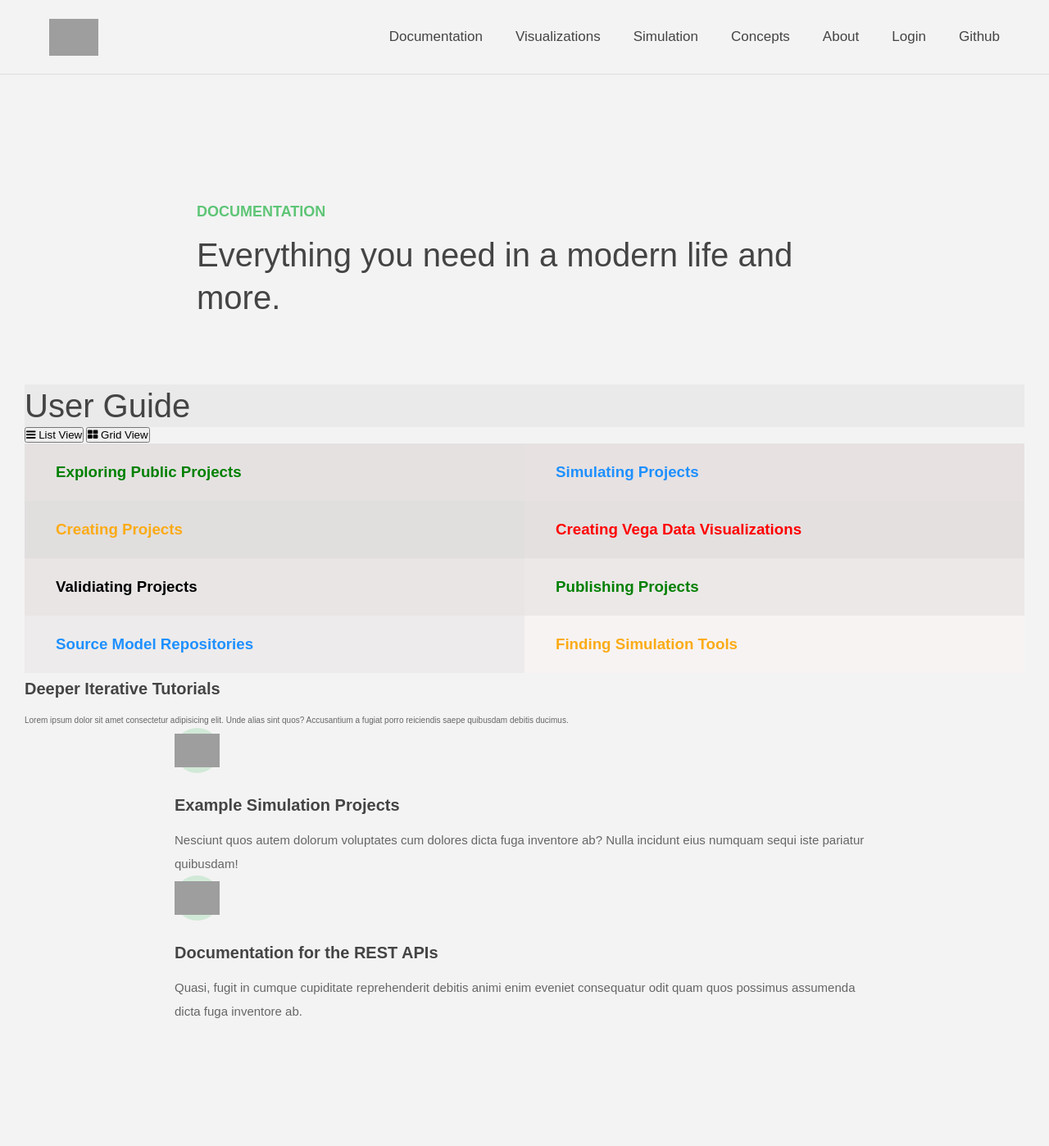
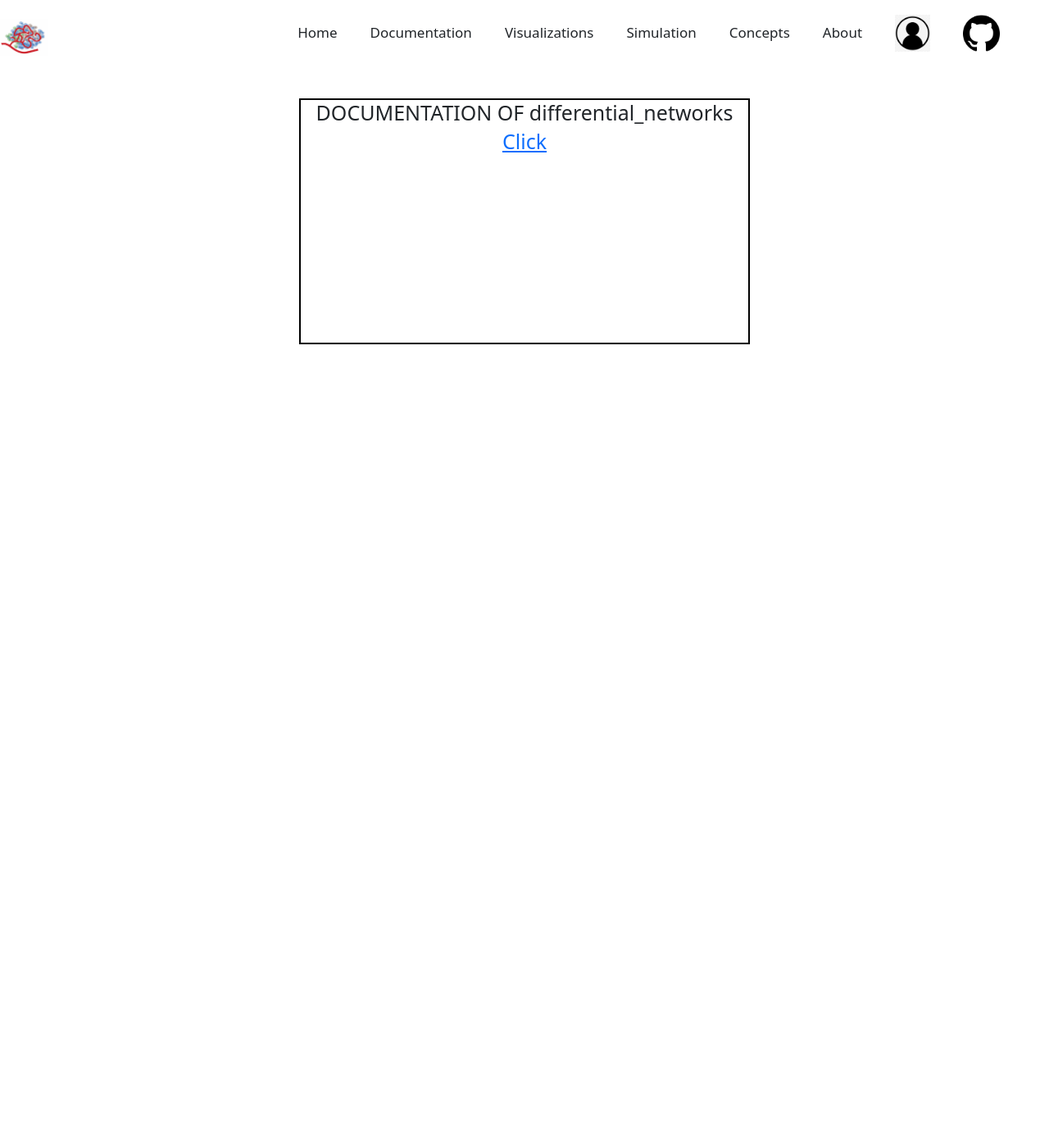
Before and after one commit to souraOP/IISC, a Django app: page /documentation in a window 1280 px wide. Shown: the whole page at 82% size. After the commit the page ends 420 px from the top, so only its background shows below. Run offline with Django 4.2, Linux system fonts and the light colour scheme; grey boxes are pictures that could not be loaded.

Commit message:
Add files via upload

```diff
--- a/templates/documentation.html
+++ b/templates/documentation.html
@@ -4,28 +4,33 @@
 
 <head>
     <nav class="nav">
-        <img src="Pics/logo.png" alt="Bankist logo" class="nav__logo" id="logo" />
+        <img src="{%static 'images/logo.png'%}" alt="Bankist logo" class="nav__logo" id="logo" />
         <ul class="nav__links">
             <li class="nav__item">
-                <a class="nav__link" href="{% url 'documentation' %}">Documentation</a>
+                <a class="nav__link" href="index.html">Home</a>
             </li>
             <li class="nav__item">
-                <a class="nav__link" href="{% url 'visualization' %}">Visualizations</a>
+                <a class="nav__link" href="documentation.html">Documentation</a>
             </li>
             <li class="nav__item">
-                <a class="nav__link" href="{% url 'simulation' %}">Simulation</a>
+                <a class="nav__link" href="visualization.html">Visualizations</a>
+            </li>
+            <li class="nav__item">
+                <a class="nav__link" href="simulation.html">Simulation</a>
             </li>
             <li class="nav__item">
                 <a class="nav__link" href="#section--4">Concepts</a>
             </li>
             <li class="nav__item">
-                <a class="nav__link" href="{% url 'about' %}">About</a>
+                <a class="nav__link" href="about.html">About</a>
             </li>
             <li class="nav__item">
-                <a class="nav__link" href="{% url 'login' %}">Login</a>
+                <a href="login.html"><img src="{%static 'images/login_logo.png'%}" alt="Login logo" class="nav__logo" id="logo" /></a>
+                <!-- <a class="nav__link" href="login.html">Login</a> -->
             </li>
             <li class="nav__item">
-                <a class="nav__link" href="https://github.com/DeepaMahm/differential_networks">Github</a>
+                <a href="https://github.com/DeepaMahm/differential_networks"><img src="{%static 'images/github_logo.png'%}" alt="Github logo" class="nav__logo" id="logo" /></a>
+                <!-- <a class="nav__link" href="https://github.com/DeepaMahm/differential_networks">Github</a> -->
             </li>
         </ul>
     </nav>
@@ -37,137 +42,41 @@
     </title>
     <link rel="stylesheet" href="{% static 'css/style.css' %}">
     <script src="{%static 'js/script.js'%}"></script>
+    <link href="https://cdn.jsdelivr.net/npm/bootstrap@5.0.2/dist/css/bootstrap.min.css" rel="stylesheet">
+    <script src="https://cdn.jsdelivr.net/npm/bootstrap@5.0.2/dist/js/bootstrap.bundle.min.js"></script>
+
+    <style>
+        .container {
+            height: 300px;
+            width: 550px;
+            border: 2px solid black;
+            margin-top: 30px;
+        }
+
+        .button {
+            align-items: center;
+            text-decoration: solid;
+        }
+    </style>
 </head>
 
 <body>
-    <section class="section" id="section--1">
-        <div class="section__title">
-            <h2 class="section__description">Documentation</h2>
-            <h3 class="section__header">
-                Everything you need in a modern life and more.
-            </h3>
+    <!-- <h2>
+        <centre>
+            <a class="nav__links" href="Sphinx/website/_build/html/index.html"><br>DOCUMENTATION OF differential_networks</br>
+            </a>
+        </centre>
+    </h2> -->
+    <div class="container">
+        <h1 style="text-align:center;">DOCUMENTATION OF differential_networks</h1>
+        <h1>
+            <a href="Sphinx/website/_build/html/index.html">
+
+                <div class="button" <button class="btn btn-primary btn-lg" style="text-align :center;">Click</button>
+            </a>
+        </h1>
         </div>
-        <!-- Load Font Awesome Icon Library -->
-        <link rel="stylesheet" href="https://cdnjs.cloudflare.com/ajax/libs/font-awesome/4.7.0/css/font-awesome.min.css">
-
-        <!-- Buttons to choose list or grid view -->
-
-        <h3 class="section__header">
-
-            <div style="background-color:rgba(0, 0, 0, 0.038);">
-                <div style="text-align:center"></div>
-
-                User Guide
-
-        </h3>
-
-        <button onclick="listView()"><i class="fa fa-bars"></i> List View </button>
-        <button onclick="gridView()"><i class="fa fa-th-large"></i> Grid View </button>
-
-        <div class="row">
-            <div class="column" style="background-color:rgb(229, 225, 225);">
-                <button class="btn content" onclick="listView()">
-                    <h3>Exploring Public Projects</h3>
-                </button>
-
-            </div>
-            <div class="column" style="background-color:rgb(231, 225, 225);">
-                <button class="btn referances" onclick="listView()">
-                    <h3>Simulating Projects</h3>
-                </button>
-
-            </div>
-        </div>
-
-        <div class="row">
-            <div class="column" style="background-color:rgb(225, 222, 222);">
-                <button class="btn people" onclick="listView()">
-                    <h3>Creating Projects</h3>
-                </button>
-
-            </div>
-            <div class="column" style="background-color:rgb(228, 224, 224);">
-                <button class="btn statistics" onclick="listView()">
-                    <h3>Creating Vega Data Visualizations</h3>
-                </button>
-
-            </div>
-            <div class="column" style="background-color:rgb(233, 229, 229);">
-                <button class="btn description" onclick="listView()">
-                    <h3>Validiating Projects</h3>
-                </button>
-
-            </div>
-            <div class="column" style="background-color:rgb(236, 232, 232);">
-                <button class="btn content" onclick="listView()">
-                    <h3>Publishing Projects</h3>
-                </button>
-
-            </div>
-            <div class="column" style="background-color:rgb(237, 235, 235);">
-                <button class="btn referances" onclick="listView()">
-                    <h3>Source Model Repositories</h3>
-                </button>
-
-            </div>
-            <div class="column" style="background-color:rgb(247, 243, 243);">
-                <button class="btn people" onclick="listView()">
-                    <h3>Finding Simulation Tools</h3>
-                </button>
-
-            </div>
-        </div>
-        <!-- <div class="Documentation">
-        <img
-          src="digital-lazy.jpg"
-          data-src="img/digital.jpg"
-          alt="Computer"
-          class="features__img lazy-img"
-        />
-        <div class="features__feature">
-          <div class="features__icon">
-            <svg>
-              <use xlink:href="img/icons.svg#icon-monitor"></use>
-            </svg>
-          </div> -->
-
-        <h5 class="features__header">Deeper Iterative Tutorials</h5>
-        <p>
-            Lorem ipsum dolor sit amet consectetur adipisicing elit. Unde alias sint quos? Accusantium a fugiat porro reiciendis saepe quibusdam debitis ducimus.
-        </p>
-        </div>
-
-        <div class="features__feature">
-            <div class="features__icon">
-                <svg>
-                    <use xlink:href="img/icons.svg#icon-trending-up"></use>
-                    <img src="Pics/geo.gif" data-src="Pics/geo.gif" alt="Geo" class="features__img geo-img" />
-                </svg>
-            </div>
-            <h5 class="features__header">Example Simulation Projects</h5>
-            <p>
-                Nesciunt quos autem dolorum voluptates cum dolores dicta fuga inventore ab? Nulla incidunt eius numquam sequi iste pariatur quibusdam!
-            </p>
-        </div>
-        <div class="features__feature">
-            <div class="features__icon">
-                <svg>
-                    <use xlink:href="img/icons.svg#icon-credit-card"></use>
-                    <img src="Pics/app_raycaster.gif" data-src="Pics/app_raycaster.gif" alt="Heart"
-                        class="features__img app_raycaster-img" />
-
-                    <!-- <img src="card-lazy.jpg" data-src="img/card.jpg" alt="Credit card" class="features__img lazy-img" /> -->
-
-                </svg>
-            </div>
-            <h5 class="features__header">Documentation for the REST APIs</h5>
-            <p>
-                Quasi, fugit in cumque cupiditate reprehenderit debitis animi enim eveniet consequatur odit quam quos possimus assumenda dicta fuga inventore ab.
-            </p>
-        </div>
-        </div>
-
-    </section>
+    </div>
 
 </body>
 
```
